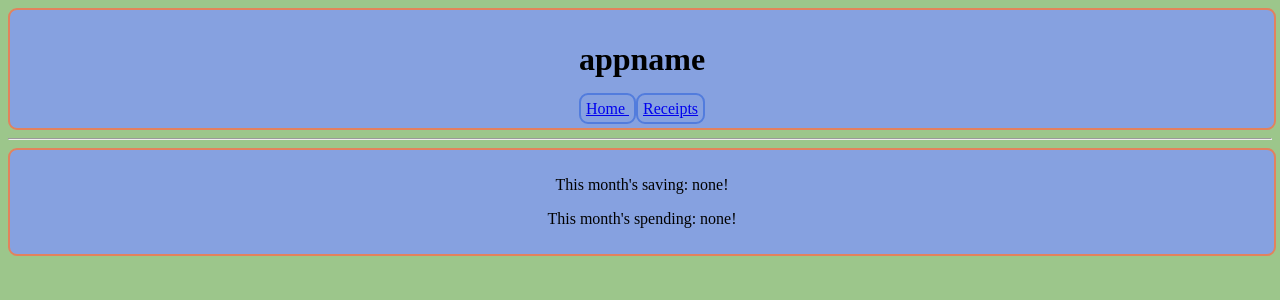
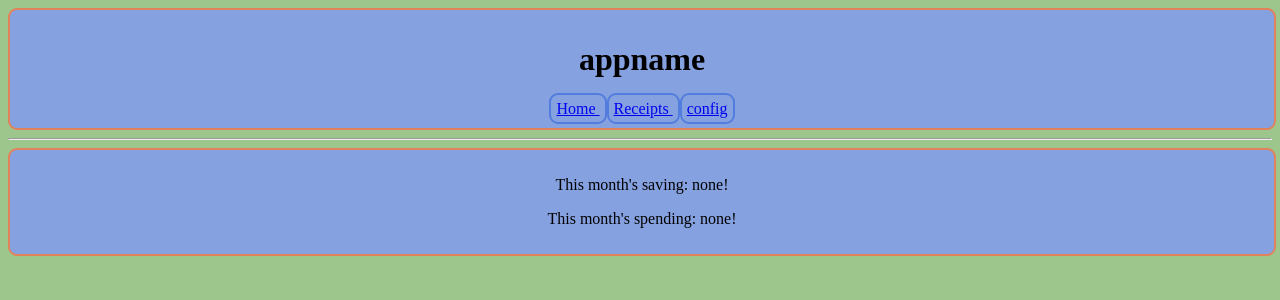
Before and after one commit to Terrabalt/DomMaster-Frontend, a React (Create React App) app: page / in a window 1280 px wide. Shown: the top 300 px of the page. Built offline with nearby package versions, Linux system fonts and the light colour scheme.

Commit message:
Add IntlProvider and Config page for changing locale

```diff
--- /dev/null
+++ b/src/data/locale.tsx
@@ -0,0 +1,14 @@
+export const localeList = [
+  { name: 'Bahasa Indonesia', code: 'id' },
+  { name: 'English', code: 'en' },
+]
+
+let locale = localStorage["locale"] ? localStorage["locale"] : localeList[0].code
+export function getLocale(): string {
+    return locale
+}
+export function setLocale(newLocale: string) {
+  if (localeList.findIndex((v) => v.code == newLocale) > -1) {
+    locale = newLocale
+  }
+}
--- a/src/pages/Layout.tsx
+++ b/src/pages/Layout.tsx
@@ -2,17 +2,19 @@ import React from 'react';
 import {Link, Outlet} from 'react-router-dom';
 import '../css/index.css';
 import { IntlProvider } from 'react-intl';
+import { getLocale } from '../data/locale';
 
 export default function Layout() {
 
     return (
-      <IntlProvider locale={navigator.language}>
+      <IntlProvider locale={getLocale()}>
         <div id={"header"}>
           <center>
             <h1>appname</h1>
             <div>
               <Link to="/"> Home </Link>
-              <Link to="./receipts"> Receipts </Link>
+              <Link to="/receipts"> Receipts </Link>
+              <Link to="/config"> config </Link>
             </div>
           </center>
         </div>
```
Also changed, not shown: src/pages/Config.tsx (added, +23 -0 lines).
